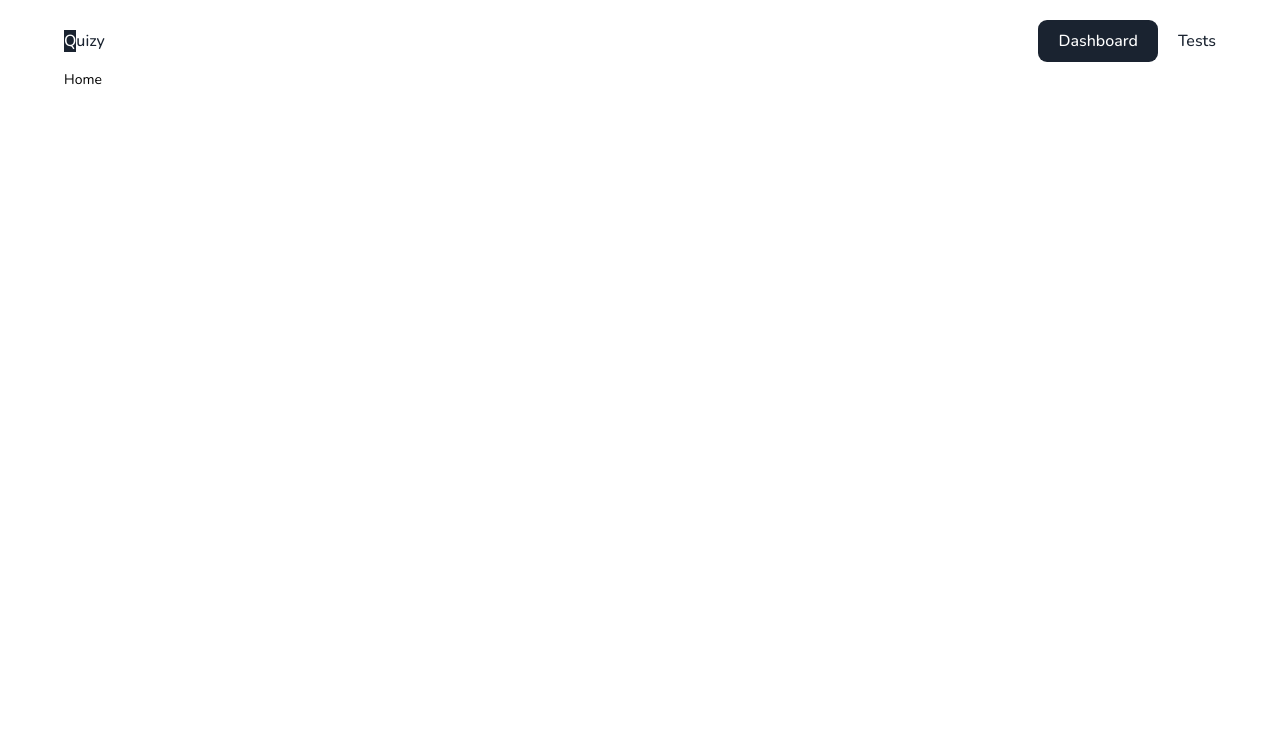
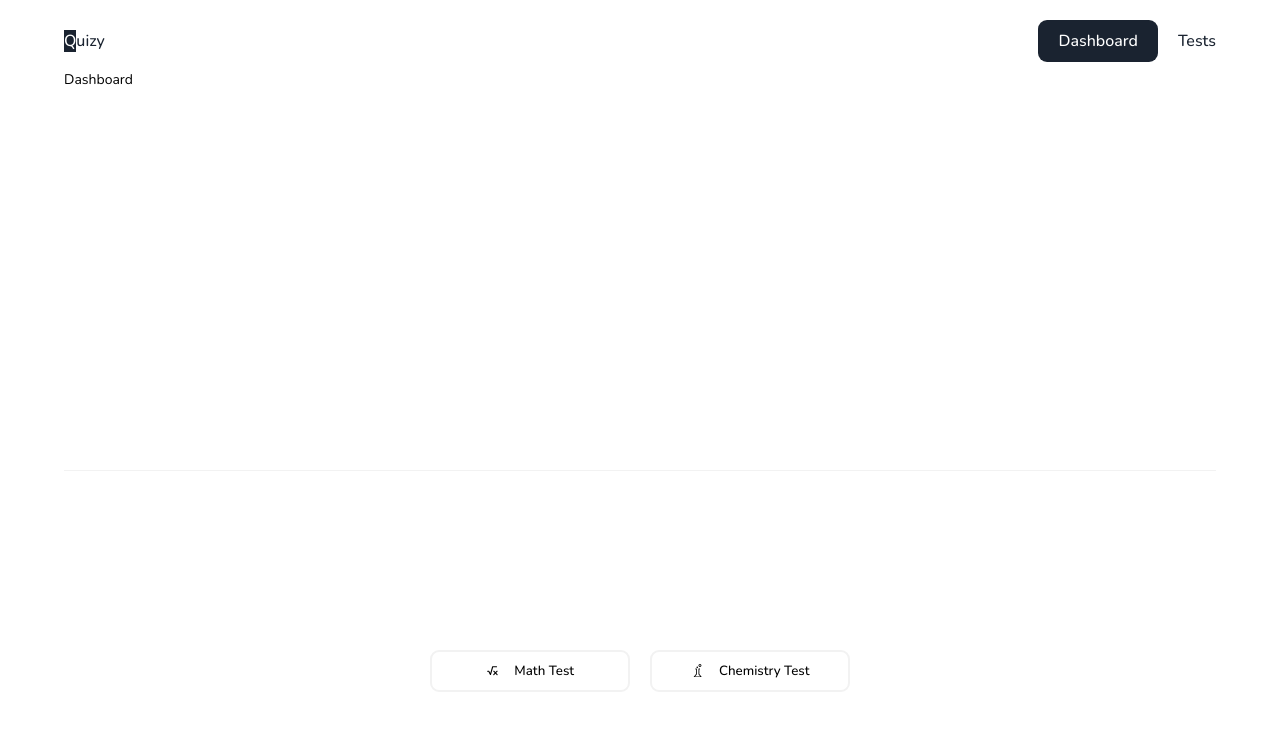
Before and after one commit to huthaifaaltiti/estarta-quiz-app, a React (Create React App) app: page / in a window 1280 px wide. Shown: the top 730 px of the page. Built offline with nearby package versions, Linux system fonts and the light colour scheme.

Commit message:
set up home and SingleTest pages, fetching related btn data

```diff
--- a/package.json
+++ b/package.json
@@ -8,6 +8,7 @@
     "@testing-library/user-event": "^13.5.0",
     "react": "^18.2.0",
     "react-dom": "^18.2.0",
+    "react-icons": "^4.8.0",
     "react-redux": "^8.0.5",
     "react-router-dom": "^6.10.0",
     "react-scripts": "5.0.1",
--- a/src/App.js
+++ b/src/App.js
@@ -13,6 +13,7 @@ import "./App.css";
 const Home = lazy(() => import("./pages/Home/index.js"));
 const TestsPage = lazy(() => import("./pages/TestsPage/index.js"));
 const NotFound = lazy(() => import("./pages/NotFound/index"));
+const SingleTest = lazy(() => import("./pages/SingleTest/index.js"));
 
 function App() {
   return (
@@ -22,6 +23,7 @@ function App() {
         <Routes>
           <Route index element={<Home />} />
           <Route path="/tests" element={<TestsPage />} />
+          <Route path="/test/:category" element={<SingleTest />}/>
           <Route path="*" element={<NotFound />} />
         </Routes>
       </Suspense>
--- a/src/index.css
+++ b/src/index.css
@@ -3,15 +3,6 @@
 /* English font */
 @import url("https://fonts.googleapis.com/css2?family=Nunito:wght@400;500;600;700;800;900;1000&display=swap");
 
-/* Arabic font */
-@import url("https://fonts.googleapis.com/css2?family=Readex+Pro:wght@400;500;600;700&display=swap");
-
-/* Alata font */
-@font-face {
-  font-family: "Alata";
-  src: url("https://fonts.gstatic.com/s/alata/v5/PbytFmztEwbIofe6xKcRQfesZW2xOQ-xsNqO47m55DA.woff2")
-    format("woff2");
-}
 
 /* Sector: Index.css main classes */
 
@@ -28,20 +19,13 @@ html {
   font-size: 62.5%;
 }
 
-/* Readex Pro font */
-@font-face {
-  font-family: "Readex Pro";
-  src: url("https://fonts.gstatic.com/s/cairo/v9/SLXHc1jY5nQ8ovjWjw7zPw.ttf")
-    format("truetype");
-}
-
 body {
   font-family: 'Nunito', sans-serif;
   font-size: 1.4rem;
   font-weight: 400;
 
   background-color: var(--color-wh);
-  color: var(--color-tx);
+  color: var(--color-tex);
 }
 
 code {
@@ -89,13 +73,13 @@ code {
   --color-gr-l3: #f6f6f6;
 
   /* Text color */
-  --color-tx-pr: #010101;
-  --color-tx-pr-d1: #1a1a1a;
-  --color-tx-pr-l1: #1a1a1a;
+  --color-tex-pr: #010101;
+  --color-tex-pr-d1: #1a1a1a;
+  --color-tex-pr-l1: #1a1a1a;
 
-  --color-tx-se: #7c7c7c;
-  --color-tx-se-d1: #707070;
-  --color-tx-se-l1: #898989;
+  --color-tex-se: #7c7c7c;
+  --color-tex-se-d1: #707070;
+  --color-tex-se-l1: #898989;
 
   /* Black && White colors */
   --color-bl: #2c272e;
--- a/src/pages/Home/index.js
+++ b/src/pages/Home/index.js
@@ -1,7 +1,61 @@
-import React from 'react'
+// react
+import React from "react";
+// react-router-dom
+import { Link } from "react-router-dom";
+// react-redux
+import { useDispatch, useSelector } from "react-redux";
+
+// creator functions
+import { FetchTests } from "../../redux/Reducers/testReducer/actions";
+
+// styles, icons
+import styles from "./styles.module.css";
+import { TbMath } from "react-icons/tb";
+import { SlChemistry } from "react-icons/sl";
 
 export default function Home() {
+  const dispatch = useDispatch();
+  const { tests } = useSelector((state) => state.testsReducer);
+
+  function handleTestQuestions(categorySent) {
+    dispatch(FetchTests(categorySent));
+
+    // console.log({tests});
+  }
+
   return (
-    <div>Home</div>
-  )
+    <div className={styles.homePage}>
+      {/* Dashboard loaders containers */}
+      <div className={`${styles.dashboard} ${styles.dashboardCont}`}>
+        Dashboard
+      </div>
+
+      {/* Buttons dashboard container */}
+      <div className={`${styles.dashboard} ${styles.dashboardBtnsCont}`}>
+      {/* Math Btn */}
+        <Link to={"test/math"}>
+          <button
+            className={styles.testBtn}
+            onClick={() => handleTestQuestions("Math")}
+          >
+            <TbMath className={styles.testBtnIcon} />
+
+            <span>Math Test</span>
+          </button>
+        </Link>
+
+        {/* Chemistry Btn */}
+        <Link to={"test/chemistry"}>
+          <button
+            className={styles.testBtn}
+            onClick={() => handleTestQuestions("Chemistry")}
+          >
+            <SlChemistry className={styles.testBtnIcon} />
+
+            <span>Chemistry Test</span>
+          </button>
+        </Link>
+      </div>
+    </div>
+  );
 }
--- a/src/pages/Home/styles.module.css
+++ b/src/pages/Home/styles.module.css
@@ -0,0 +1,53 @@
+/* Sector: Home main classes */
+
+.homePage {
+  width: 100%;
+  height: 100%;
+}
+
+.dashboard {
+  width: 100%;
+  height: 50vh;
+}
+
+.dashboardBtnsCont {
+  width: 100%;
+
+  padding: 2rem 0;
+
+  border-top: 1px solid var(--color-gr);
+
+  display: flex;
+  align-items: center;
+  justify-content: center;
+  gap: 2rem;
+  flex-wrap: wrap;
+}
+
+.testBtn {
+  width: 20rem;
+  padding: 1rem 2rem;
+
+  border-radius: 0.9rem;
+
+  font-family: "Nunito", sans-serif;
+  font-weight: 500;
+
+  background-color: var(--color-wh);
+  border: 2px solid var(--color-gr);
+
+  display: flex;
+  align-items: center;
+  justify-content: center;
+  gap: 1.5rem;
+
+  cursor: pointer;
+
+  transition: all 0.1s linear;
+}
+
+.testBtn:hover {
+  background-color: var(--color-se);
+  border: 2px solid var(--color-se);
+  color: var(--color-wh);
+}
--- /dev/null
+++ b/src/pages/SingleTest/index.js
@@ -0,0 +1,23 @@
+// react
+import React from "react";
+// react-redux
+import { useSelector } from "react-redux";
+
+// styles
+import styles from "./styles.module.css";
+
+export default function SingleTest() {
+  const { tests } = useSelector((state) => state.testsReducer);
+
+  console.log(tests);
+
+  return (
+    <div className={styles.singleTestPage}>
+      {tests?.map((testElement, index) => {
+        <div key={index}>{testElement.id} </div>;
+
+        <p>hi</p>
+      })}
+    </div>
+  );
+}
--- /dev/null
+++ b/src/pages/SingleTest/styles.module.css
@@ -0,0 +1,8 @@
+/* Sector: SingleTest main classes */
+
+.singleTestPage{
+  width: 100%;
+  height: 100%;
+
+  background-color: var(--color-wh);
+}
--- a/src/redux/AllReducers.js
+++ b/src/redux/AllReducers.js
@@ -2,11 +2,11 @@
 import { combineReducers } from "redux";
 
 // reducers
-import testReducer from "./Reducers/testReducer/reducer";
+import testsReducer from "./Reducers/testReducer/reducer";
 
 // CombineAllReducers
 const AllReducers = combineReducers({
-  testReducer,
+  testsReducer,
 });
 
 export default AllReducers;
--- a/src/redux/Reducers/testReducer/actions.js
+++ b/src/redux/Reducers/testReducer/actions.js
@@ -0,0 +1,28 @@
+// tests reducer constants
+import * as TESTS_CONSTANTS from "./constants";
+
+// fetching the needed tests
+export const FetchTests = (categorySent) => async (dispatch) => {
+  try {
+    dispatch({
+      type: TESTS_CONSTANTS.TESTS_FETCH_DATA_REQUEST,
+    });
+
+    const response = await fetch("http://localhost:7000/Tests");
+    const dataTests = await response.json();
+
+    const findMatchedCategories = dataTests.filter(
+      (findCategory) => findCategory.Category === categorySent
+    );
+
+    dispatch({
+      type: TESTS_CONSTANTS.TESTS_FETCH_DATA_SUCCESS,
+      payload: findMatchedCategories,
+    });
+  } catch (error) {
+    dispatch({
+      type: TESTS_CONSTANTS.TESTS_FETCH_DATA_FAILURE,
+      payload: error.message,
+    });
+  }
+};
--- a/src/redux/Reducers/testReducer/constants.js
+++ b/src/redux/Reducers/testReducer/constants.js
@@ -0,0 +1,4 @@
+// test reducer constants
+export const TESTS_FETCH_DATA_REQUEST = "TESTS_FETCH_DATA_REQUEST";
+export const TESTS_FETCH_DATA_SUCCESS = "TESTS_FETCH_DATA_SUCCESS";
+export const TESTS_FETCH_DATA_FAILURE = "TESTS_FETCH_DATA_FAILURE";
--- a/src/redux/Reducers/testReducer/reducer.js
+++ b/src/redux/Reducers/testReducer/reducer.js
@@ -0,0 +1,39 @@
+// Tests Reducer Constants
+import * as TESTS_CONSTANTS from "./constants";
+
+// testsReducer state
+const initialState = {
+  tests: [],
+  loading: false,
+  error: null,
+  activeCategory: {},
+};
+
+// testsReducer
+const testsReducer = (state = initialState, action) => {
+  switch (action.type) {
+    case TESTS_CONSTANTS.TESTS_FETCH_DATA_REQUEST:
+      return {
+        ...state,
+        loading: true,
+      };
+
+    case TESTS_CONSTANTS.TESTS_FETCH_DATA_SUCCESS:
+      return {
+        ...state,
+        tests: action.payload,
+      };
+
+    case TESTS_CONSTANTS.TESTS_FETCH_DATA_FAILURE:
+      return {
+        ...state,
+        loading: false,
+        error: action.payload,
+      };
+
+    default:
+      return state;
+  }
+};
+
+export default testsReducer;
```
Also changed, not shown: DataBase/data.json (added, +86 -0 lines), 1 other file (tests, documents, lock files or other folders).
